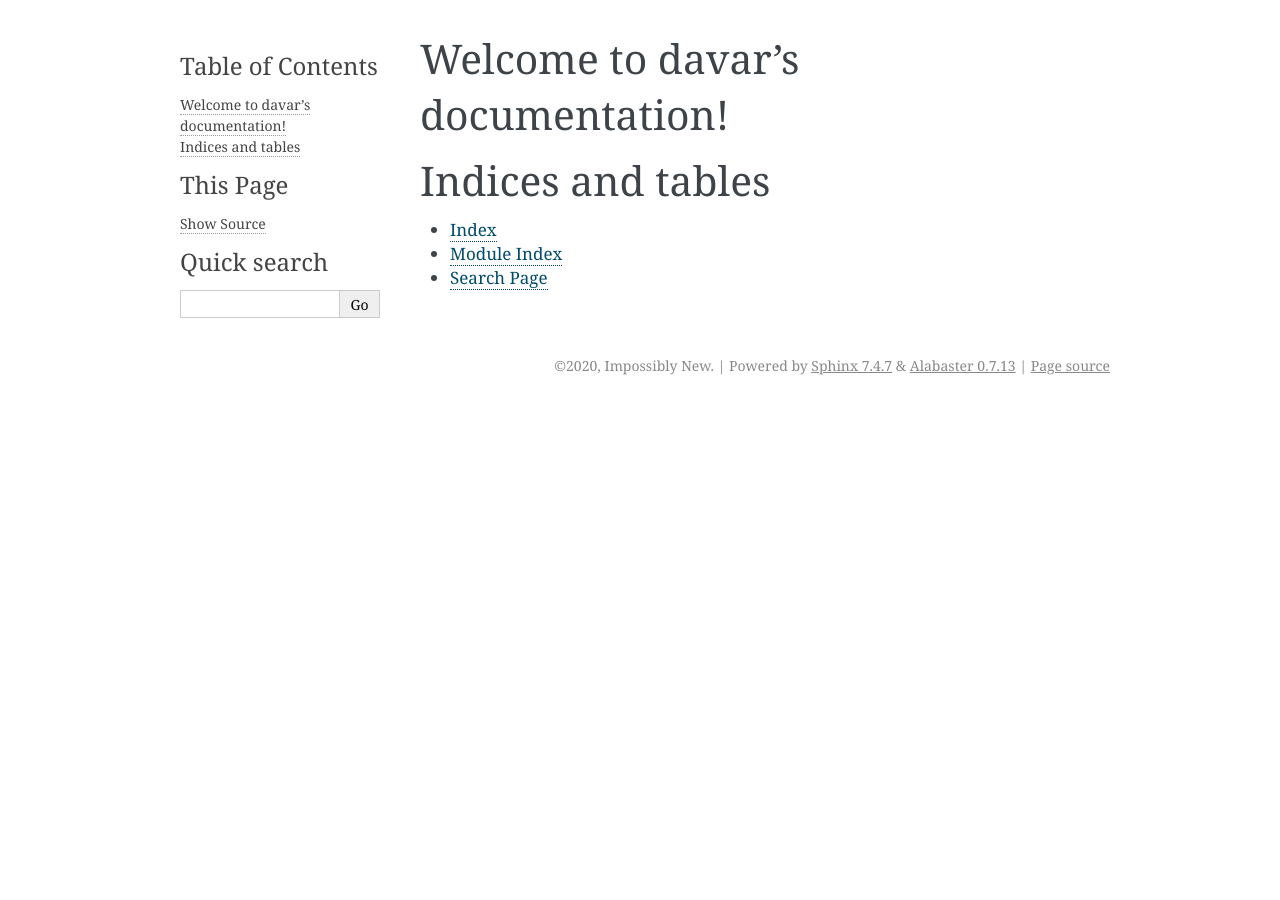
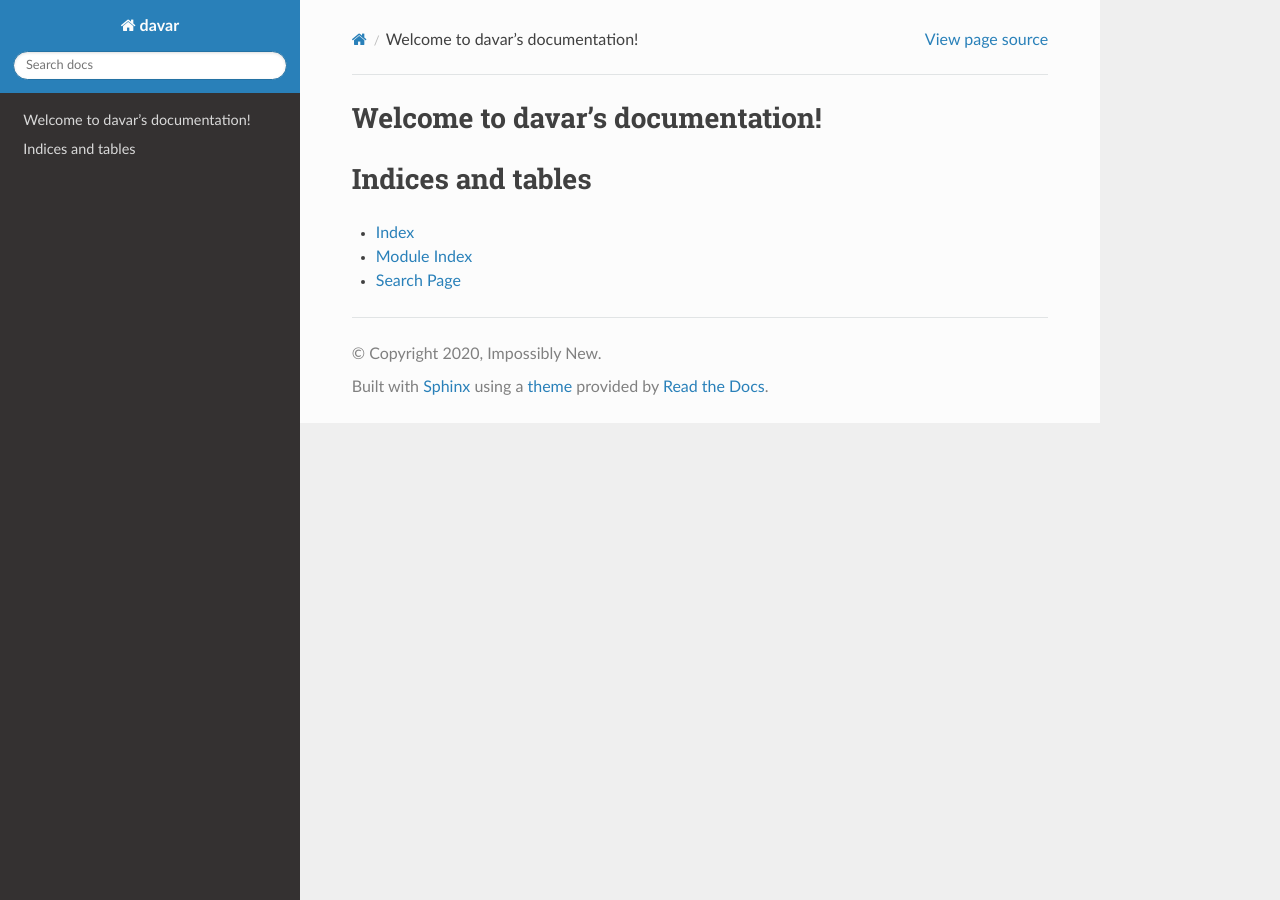
Before and after one commit to impossiblynew/davar, a Sphinx documentation site: the page built from docs/index.rst, in a window 1280 px wide. Built offline with Sphinx 7.4.7 and the Read the Docs theme 2.0.0, drawn with Linux system fonts in a browser that asks for light colours.

Commit message:
change doc theme

```diff
--- a/docs/conf.py
+++ b/docs/conf.py
@@ -30,7 +30,7 @@ release = "0.2.0"
 # Add any Sphinx extension module names here, as strings. They can be
 # extensions coming with Sphinx (named 'sphinx.ext.*') or your custom
 # ones.
-extensions = ["autoapi.extension", "sphinx.ext.napoleon"]
+extensions = ["autoapi.extension", "sphinx.ext.napoleon", "sphinx_rtd_theme"]
 autoapi_dirs = ["../davar"]
 # Add any paths that contain templates here, relative to this directory.
 templates_path = ["_templates"]
@@ -46,7 +46,7 @@ exclude_patterns = ["_build", "Thumbs.db", ".DS_Store"]
 # The theme to use for HTML and HTML Help pages.  See the documentation for
 # a list of builtin themes.
 #
-html_theme = "alabaster"
+html_theme = "sphinx_rtd_theme"
 
 # Add any paths that contain custom static files (such as style sheets) here,
 # relative to this directory. They are copied after the builtin static files,
--- a/pyproject.toml
+++ b/pyproject.toml
@@ -38,6 +38,7 @@ rope = "^0.17.0"
 sphinx = "^3.0.4"
 sphinx-autoapi = "^1.3.0"
 pyment = "^0.3.3"
+sphinx-rtd-theme = "^0.4.3"
 
 [build-system]
 requires = ["poetry>=0.12"]
```
Also changed, not shown: 1 other file.
